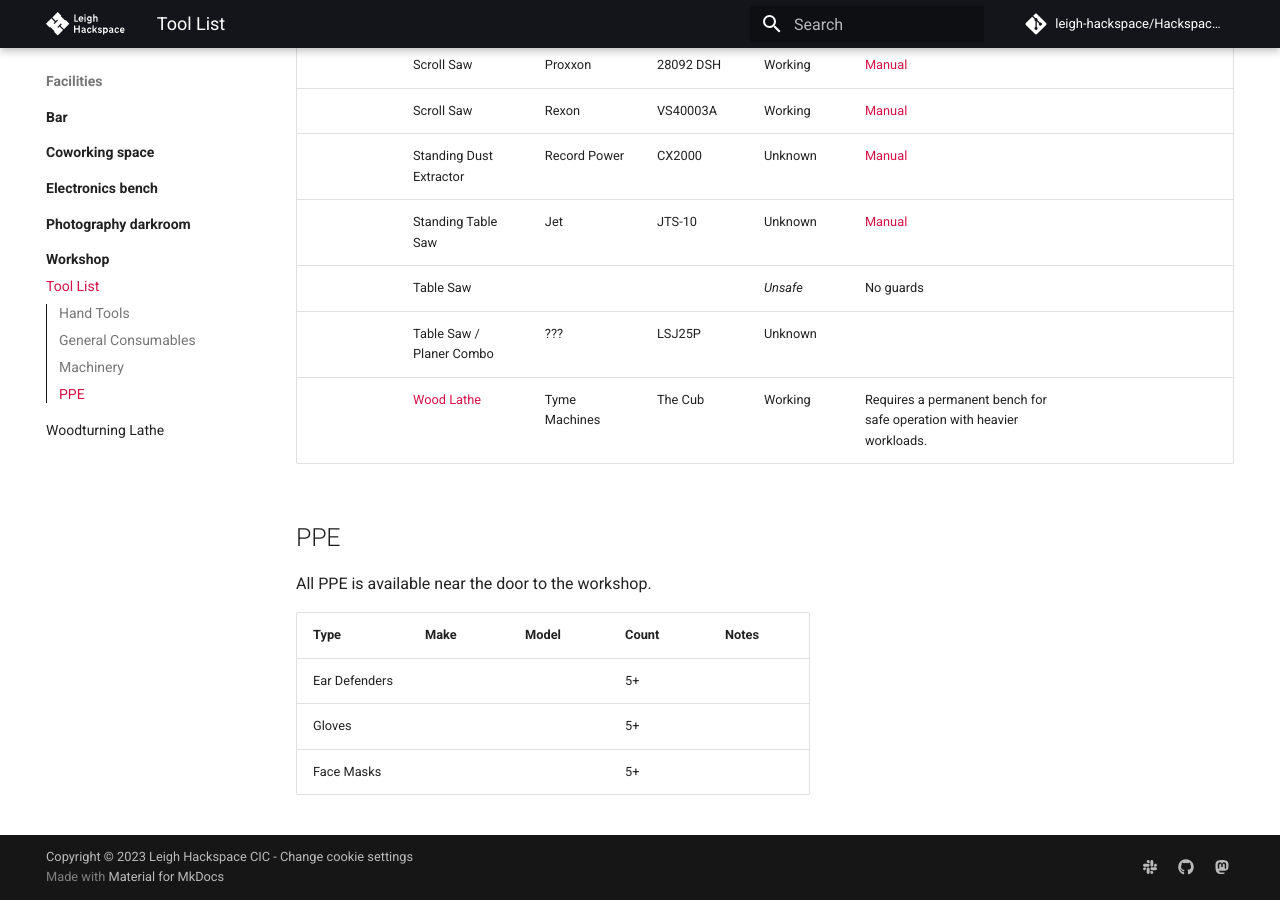
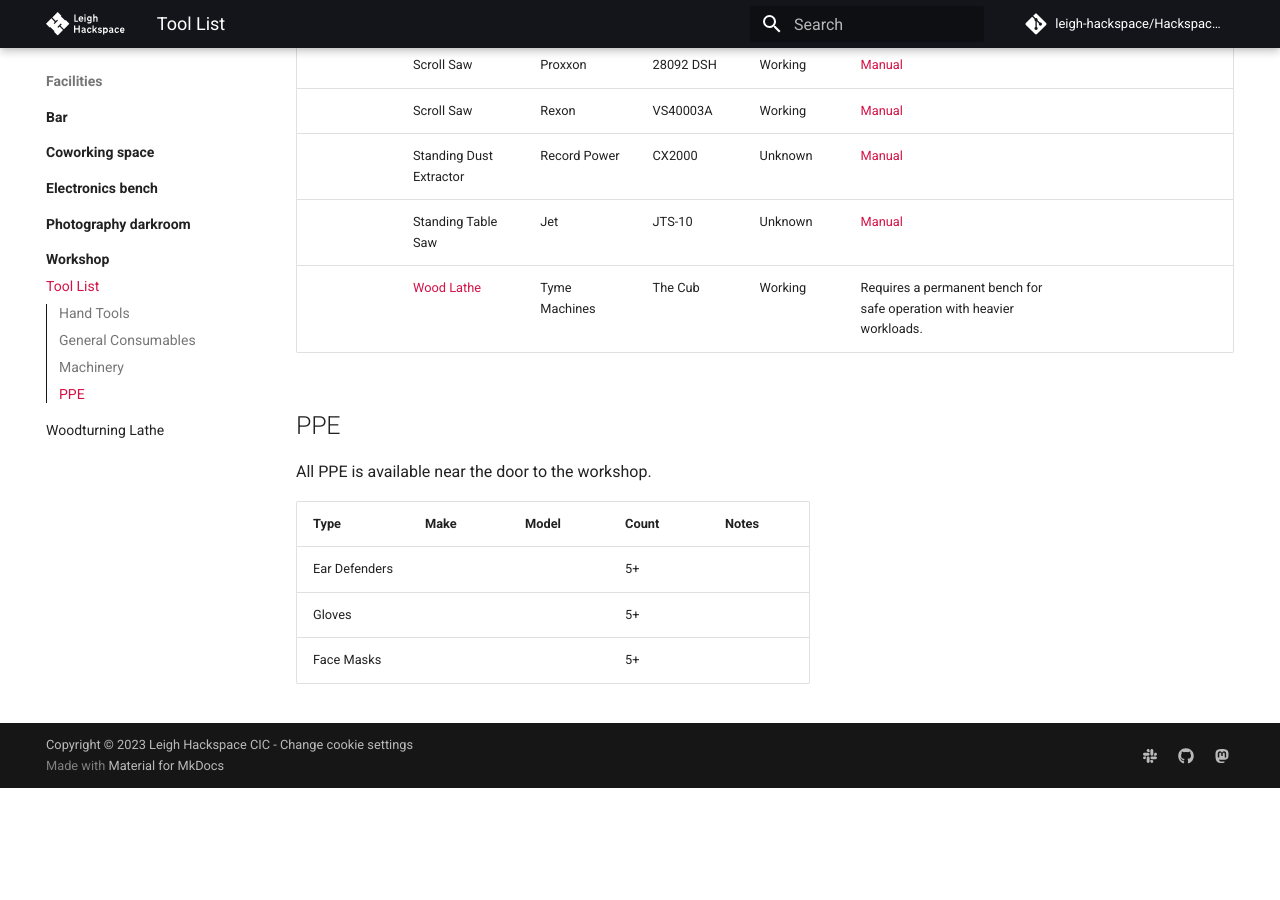
Before and after one commit to leigh-hackspace/HackspaceWiki, an MkDocs documentation site: the page built from docs/facilities/workshop/tool_list.md, in a window 1280 px wide and 900 px high, scrolled down 1933 px. Built offline with MkDocs 1.6.1 and Material for MkDocs 9.7.7, drawn with Linux system fonts in a browser that asks for light colours; comment, search, counter and statistics services are not loaded; the version menu is left out; after the commit the page ends 2721 px from its top, so only the background shows below that.

Commit message:
Removed disposed items

```diff
--- a/docs/facilities/workshop/tool_list.md
+++ b/docs/facilities/workshop/tool_list.md
@@ -44,8 +44,6 @@
 |           | Scroll Saw                         | Rexon          | VS40003A   | Working     | [Manual](manuals/rexon-vs4003a.pdf)                                        |                                                            |
 |           | Standing Dust Extractor            | Record Power   | CX2000     | Unknown     | [Manual](manuals/recordpower-cx2000.pdf)                                   |                                                            |
 |           | Standing Table Saw                 | Jet            | JTS-10     | Unknown     | [Manual](manuals/jet-jts10.pdf)                                            |                                                            |
-|           | Table Saw                          |                |            | _Unsafe_    | No guards                                                                  |                                                            |
-|           | Table Saw / Planer Combo           | ???            | LSJ25P     | Unknown     |                                                                            |                                                            |
 |           | [Wood Lathe](woodturning_lathe.md) | Tyme Machines  | The Cub    | Working     | Requires a permanent bench for safe operation with heavier workloads.      |                                                            |
 
 
```
